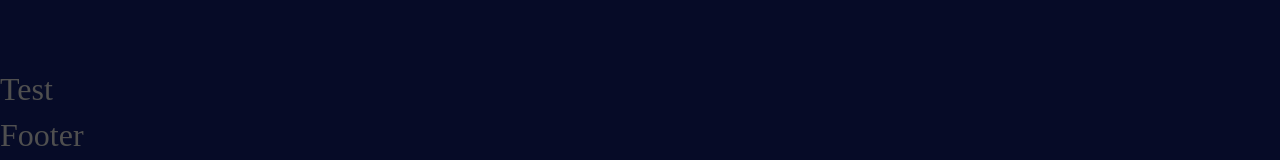
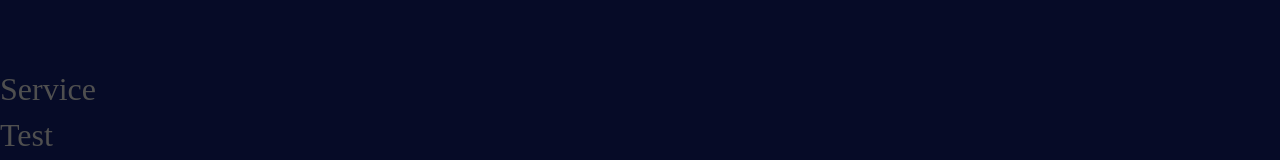
Before and after one commit to abduhamidweb/Premium-SaaS-Landing, a React (Vite) app: page / in a window 1280 px wide. Shown: the part 907-1067 px from the top of the page. Built offline with nearby package versions, Linux system fonts and the light colour scheme.

Commit message:
service page start

```diff
--- /dev/null
+++ b/src/components/Service/Service.jsx
@@ -0,0 +1,11 @@
+import React from 'react';
+import "./service.scss";
+const Service = () => {
+    return (
+        <>
+            <h2>Service</h2>
+        </>
+    );
+};
+
+export default Service;
--- a/src/pages/Home/Home.jsx
+++ b/src/pages/Home/Home.jsx
@@ -3,11 +3,13 @@ import Router from "../../routes"
 import Header from '../../UI/Header/Header';
 import Footer from '../../UI/Footer/Footer';
 import Hero from '../../components/Hero/Hero';
+import Service from '../../components/Service/Service';
 const Home = () => {
     return (
         <>
             <Header />
-            <Hero/>
+            <Hero />
+            <Service />
             <Router />
             <Footer />
         </>
```
Also changed, not shown: src/components/Service/service.scss (added).
